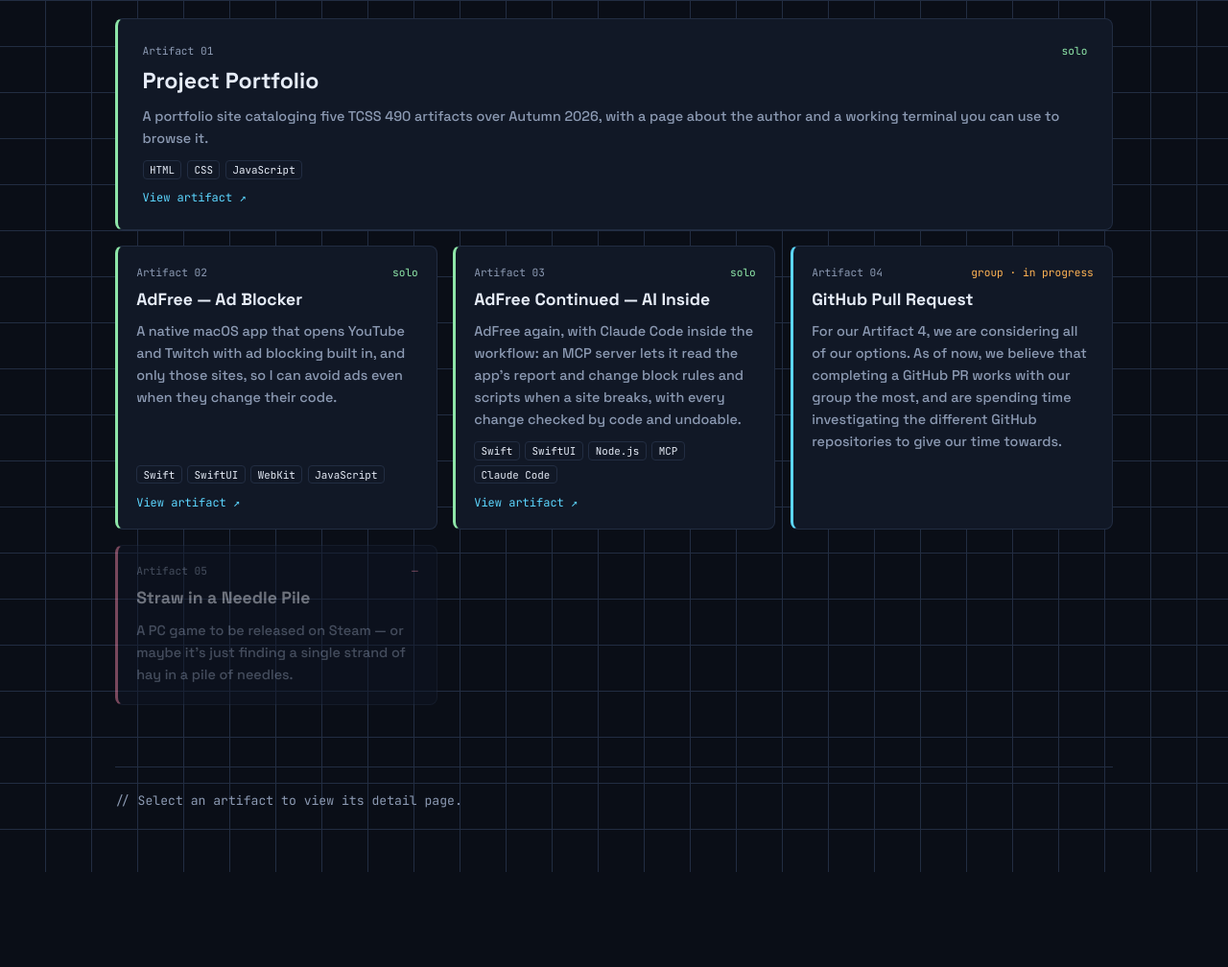
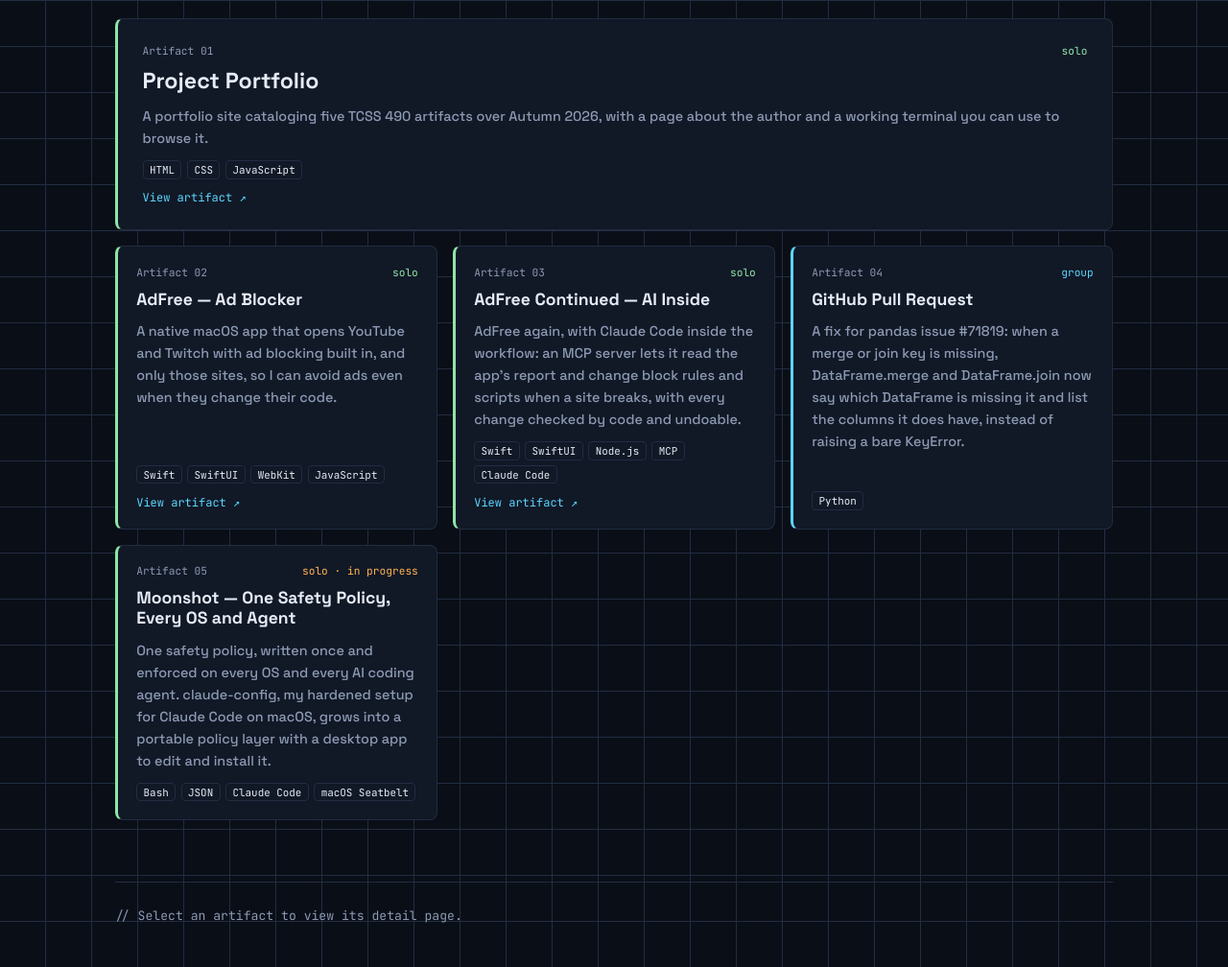
Before and after one commit to Eagle-Scout/TCSS-490-Black-2, a plain HTML site: page docs/index.html in a window 1280 px wide. Shown: the part 911-1919 px from the top of the page at 96% size. Before the commit the page ends 1820 px from the top, so only its background shows below. Drawn offline with Linux system fonts and the light colour scheme.

Commit message:
updated for artifact 4 and 5

```diff
--- a/docs/index.html
+++ b/docs/index.html
@@ -35,8 +35,8 @@
     <li class="nav-sub"><a href="#artifact-01" data-nav="artifact-01">01 — Project Portfolio</a></li>
     <li class="nav-sub"><a href="#artifact-02" data-nav="artifact-02">02 — Ad Blocker</a></li>
     <li class="nav-sub"><a href="#artifact-03" data-nav="artifact-03">03 — AdFree Continued</a></li>
-    <li class="nav-sub"><a href="#artifact-04" data-nav="artifact-04">04 — BetterFood</a></li>
-    <li class="nav-sub"><a href="#artifact-05" data-nav="artifact-05">05 — Straw in a Needle Pile</a></li>
+    <li class="nav-sub"><a href="#artifact-04" data-nav="artifact-04">04 — GitHub Pull Request</a></li>
+    <li class="nav-sub"><a href="#artifact-05" data-nav="artifact-05">05 — Moonshot: One Safety Policy</a></li>
   </ul>
 </nav>
 
--- a/docs/script.js
+++ b/docs/script.js
@@ -82,28 +82,32 @@ const PROJECTS = [
     name: "GitHub Pull Request",
     type: "group",
     team: 0,
-    tags: [],          // add tech stack once known
+    tags: ["Python"],
     featured: false,
-    status: "progress",
-    desc: "For our Artifact 4, we are considering all of our options. As of now, we believe that completing a GitHub PR works with our group the most, and are spending time investigating the different GitHub repositories to give our time towards.",
-    reflection: "",
+    status: "complete",
+    desc: "A fix for pandas issue #71819: when a merge or join key is missing, DataFrame.merge and DataFrame.join now say which DataFrame is missing it and list the columns it does have, instead of raising a bare KeyError.",
+    reflection: "This project felt pretty trivial; find a repo with an issue, take ownership, create a plan, fix it, log everything, and pr with the issue. The difficult part, because of how trivial it was, was oddly enough, setting up the repo. I now know more about forking and pull requests than i used to, along with reviewing issues and following repo rules and guidelines. TLDR: it went good, it was easy, it was simple, and it was uneventful.",
     link: "",
-    overview: "",
-    resources: []
+    overview: "Built as Artifact 4: a contribution to pandas, the Python data analysis library, for issue pandas-dev/pandas#71819. When DataFrame.merge or DataFrame.join was given a key that didn't exist, pandas raised a bare KeyError that named the key but not which DataFrame was missing it. I claimed the issue with /take, forked and synced the repo, and worked on a feature branch. The fix is in pandas/core/reshape/merge.py: a small helper wraps the five key lookups in _get_merge_keys, catches only KeyError, and raises it again with a message that says whether the left DataFrame, the right DataFrame or both are missing the key, and lists the available columns and index levels. It is still a KeyError, so code that already catches it keeps working, and the shared helper in generic.py is untouched, so error messages elsewhere in pandas don't change. One existing test in test_join.py was updated, nine new tests in test_merge.py cover on, left_on, right_on and index-based merges, and a release note was added to the 3.2.0 whatsnew. The full reshape and join suite passed (3062 passed, 0 failed), as did every pre-commit hook. Claude Code wrote the code and tests under pandas' AI contribution policy, and the session log below records each step.",
+    resources: [
+      { label: "pandas #71819 session log", url: "https://github.com/Eagle-Scout/TCSS-490-Black-2/blob/artifact-3/logs/PANDAS_71819_SESSION_LOG.md" }
+    ]
   },
   {
     artifact: 5,
-    name: "Straw in a Needle Pile",
-    type: "mega",
-    team: 0,
-    tags: [],
+    name: "Moonshot — One Safety Policy, Every OS and Agent",
+    type: "solo",
+    team: 1,
+    tags: ["Bash", "JSON", "Claude Code", "macOS Seatbelt"],
     featured: false,
-    status: "tbd",
-    desc: "A PC game to be released on Steam — or maybe it's just finding a single strand of hay in a pile of needles.",
+    status: "progress",
+    desc: "One safety policy, written once and enforced on every OS and every AI coding agent. claude-config, my hardened setup for Claude Code on macOS, grows into a portable policy layer with a desktop app to edit and install it.",
     reflection: "",
     link: "",
-    overview: "",
-    resources: []
+    overview: "Claude-config is a hardened security setup for one pairing: Claude Code on macOS. The moonshot is to turn it into a portable policy layer. You write your rules once, and they are compiled into whatever enforcement each OS and AI agent actually offers. A desktop app lets you edit the policy, see what each agent tried to do, and review and install changes without hand-editing JSON and shell. The pieces: (1) A neutral policy format. The Allow / Ask / Deny tiers of SCOPE.md and the scope.json keys (git, network, one command, protected files) become a schema that names no specific tool or OS. (2) Adapters per OS. The macOS-specific parts are Seatbelt, root-owned /Library paths, APFS case handling and /usr/bin/jq; each gets a Linux and Windows equivalent covering the sandbox, tamper-proof install location and path rules. (3) Adapters per AI agent. Each agent gets a translation of the policy into its own hooks, permission settings and instruction files. Where an agent has no blocking hook, the adapter falls back to the OS sandbox and says so. (4) A shared conformance suite. test-hooks.sh grows into one set of sample tool calls that every OS and agent pairing must pass, producing an honest coverage matrix of what is enforced, only requested, or not covered. (5) A frontend app with a policy editor, a per-project scope view, a log viewer over .claude/logs/, and a diff-then-install flow.",
+    resources: [
+      { label: "GitHub repo: claude-config (currently private)", url: "https://github.com/Eagle-Scout/claude-config" }
+    ]
   }
 ];
 
```
Also changed, not shown: 2 other files.
